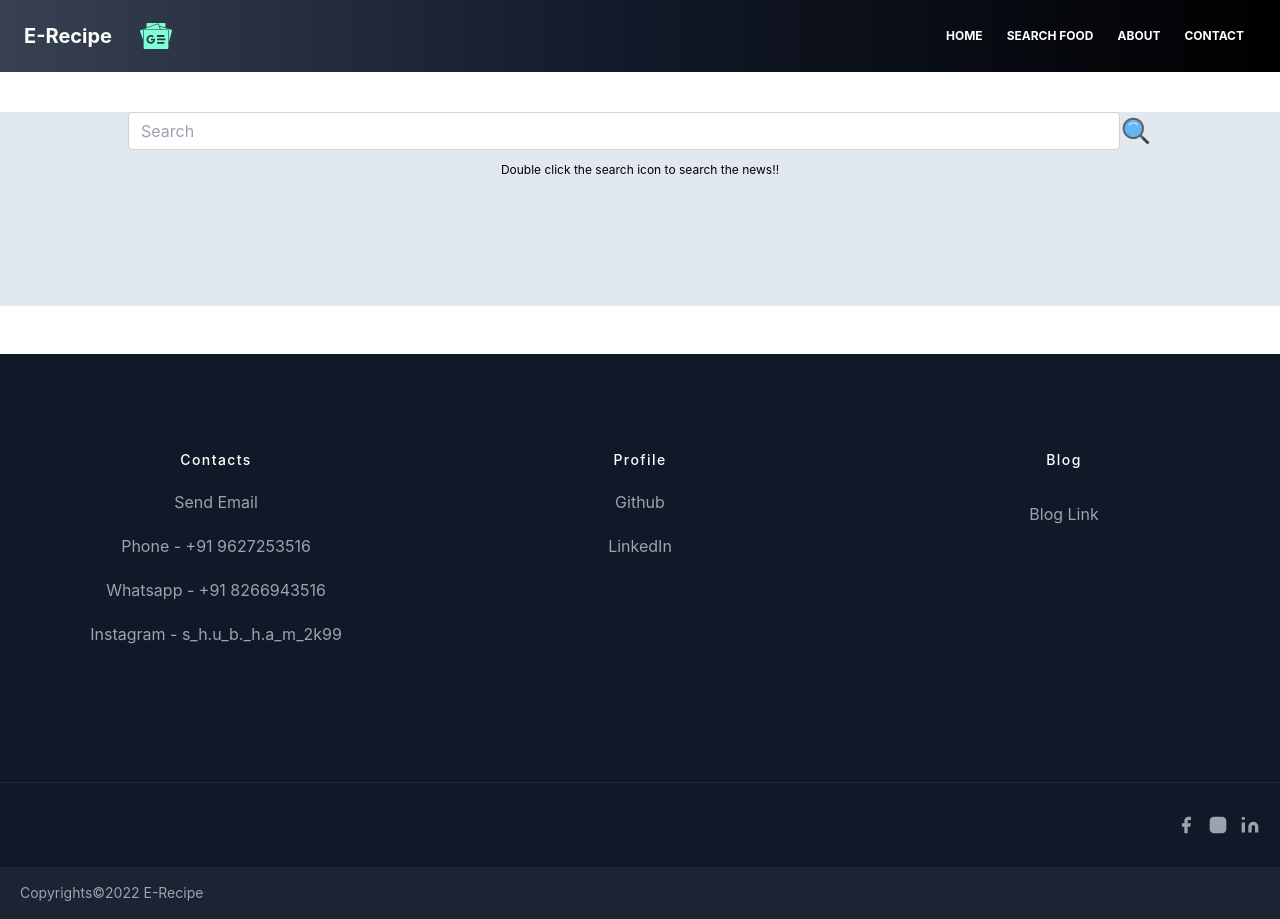
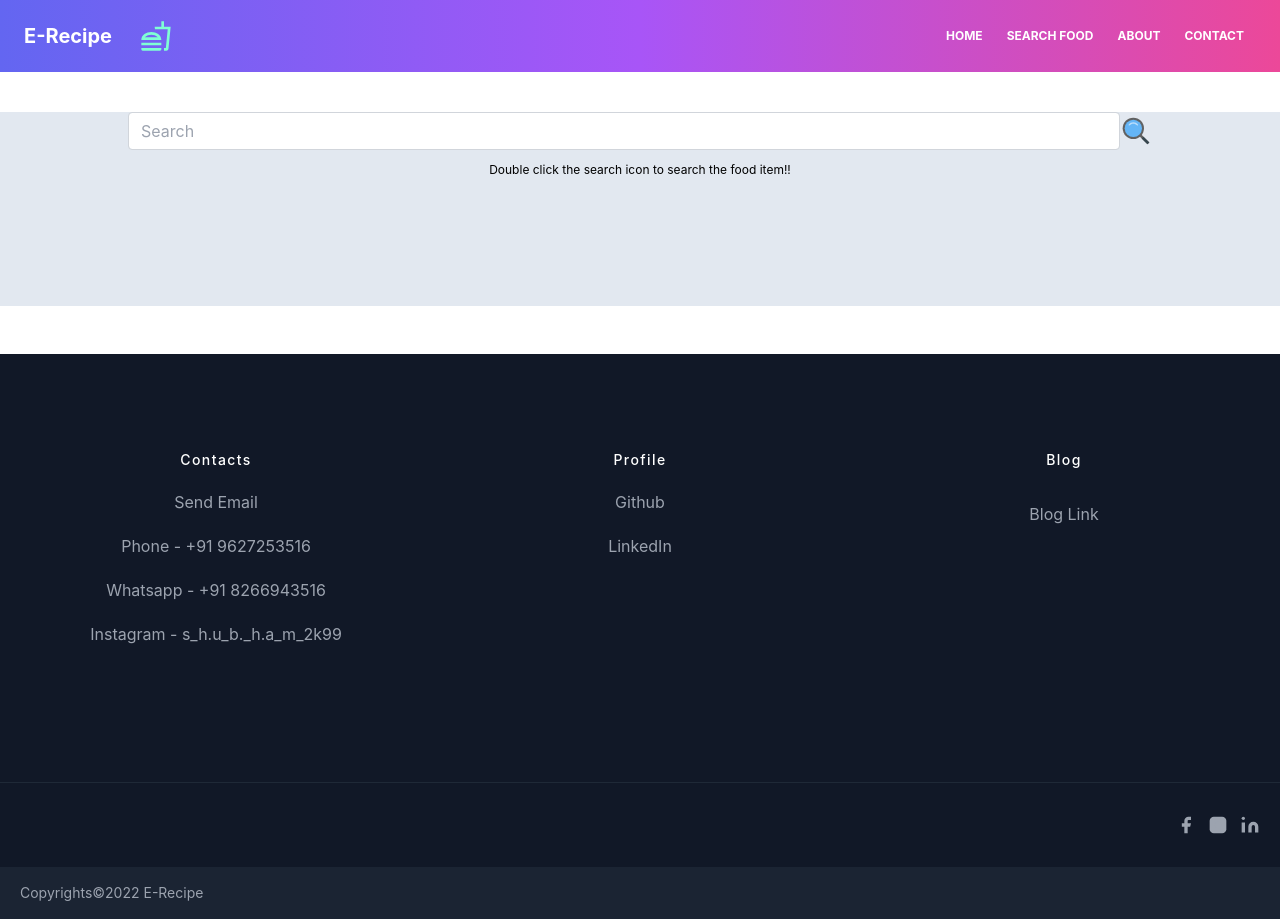
Before and after one commit to ShubhamTiwari909/E-food, a React (Create React App) app: page /search in a window 1280 px wide. Built offline with nearby package versions, Linux system fonts and the light colour scheme.

Commit message:
changed the navbar colour

```diff
--- a/src/components/Navbar.js
+++ b/src/components/Navbar.js
@@ -1,6 +1,6 @@
 import React from "react";
 import { GiHamburgerMenu } from 'react-icons/gi'
-import {SiGooglenews} from 'react-icons/si'
+import {MdOutlineFastfood} from 'react-icons/md'
 import { Routes, Route, NavLink } from 'react-router-dom'
 import RandomRecipes from './RandomRecipes'
 import Search from './Search'
@@ -11,13 +11,13 @@ export default function Navbar() {
   const [navbarOpen, setNavbarOpen] = React.useState(false);
   return (
     <>
-      <nav className="relative flex flex-wrap items-center justify-between px-2 py-3 bg-gradient-to-r from-gray-700 via-gray-900 to-black mb-3">
+      <nav className="relative flex flex-wrap items-center justify-between px-2 py-3 bg-gradient-to-r from-indigo-500 via-purple-500 to-pink-500 mb-3">
         <div className="container px-4 mx-auto flex flex-wrap items-center justify-between">
           <div className="w-full relative flex justify-between lg:w-auto lg:static lg:block lg:justify-start">
             <div
               className="grid grid-cols-2 place-items-center lg:text-xl font-bold leading-relaxed mr-4 py-2 whitespace-nowrap text-white"
             >
-             E-Recipe <SiGooglenews size="2rem" color="#7FFFD4" />
+             E-Recipe <MdOutlineFastfood size="2rem" color="#7FFFD4" />
             </div>
             <button
               className="text-slate-900 cursor-pointer text-xl leading-none px-3 py-1 border border-solid border-transparent rounded bg-slate-100 block lg:hidden outline-none focus:outline-none"
--- a/src/components/Search.js
+++ b/src/components/Search.js
@@ -28,7 +28,7 @@ function Search() {
                 <button onClick={searchNews}><FcSearch size="2rem" color="blue" /></button>
             </div>
             <div className="text-xs flex justify-center mt-3 mb-8">
-                Double click the search icon to search the news!!
+                Double click the search icon to search the food item!!
             </div>
             <div>
                 <DataView dataView={newsData} />
```
